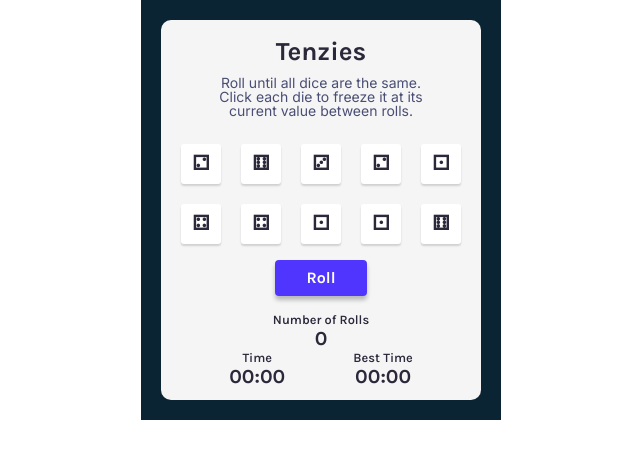
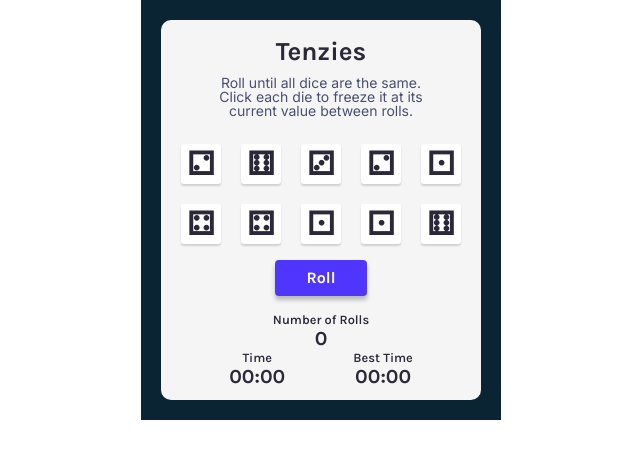
Before and after one commit to Romanmaliska/tenzies, a React (Create React App) app: page / in a window 1280 px wide. Shown: the top 458 px of the page, without its empty margins (319-959 px from the left). Built offline with nearby package versions, Linux system fonts and the light colour scheme.

Commit message:
refactoring Stopwatch component'

```diff
--- a/src/components/Confetti.js
+++ b/src/components/Confetti.js
@@ -3,16 +3,15 @@ import Confetti from 'react-confetti'
 import './confetti.scss'
 
 
-const Confettis = (props) => {
+const Confettis = () => {
   return (
-    <div className="confetti">
     <Confetti
+      className="confetti"
       width="360px"
-      height="380px"
-      run={props.isGameFinished}
+      height="420px"
       recycle={false}
     />
-    </div>
+
   )
 }
 
--- a/src/components/Main.js
+++ b/src/components/Main.js
@@ -89,7 +89,6 @@ const Main = () => {
                 <p className="game__text">
                     Roll until all dice are the same. Click each die to freeze
                     it at its current value between rolls.
-                    <Confettis isGameFinished={isGameFinished} />
                 </p>
                 {diceNumbers.map((item) => (
                     <Dice
@@ -104,12 +103,13 @@ const Main = () => {
                     resetGame={resetGame}
                     isGameFinished={isGameFinished}
                 />
-                <RollCounter countOfRolls={countOfRolls}/>
+                <RollCounter countOfRolls={countOfRolls} />
                 <Stopwatch
                     isDiceSelected={isDiceSelected}
                     countOfRolls={countOfRolls}
                     isGameFinished={isGameFinished}
                 />
+               { isGameFinished && <Confettis/>}
             </div>
         </div>
     );
--- a/src/components/Stopwatch.js
+++ b/src/components/Stopwatch.js
@@ -12,16 +12,19 @@ const Stopwatch = (props) => {
             (props.isDiceSelected || props.countOfRolls > 0) &&
             !props.isGameFinished
         ) {
-            setIntervalId(
-                setInterval(() => setTime((prevTime) => prevTime + 1), 1000)
-            );
+            if (!intervalId) {
+                setIntervalId(
+                    setInterval(() => setTime((prevTime) => prevTime + 1), 1000)
+                );
+            }
         } else {
             clearInterval(intervalId);
+            setIntervalId()
         }
-    }, [props.isDiceSelected || props.countOfRolls > 0, props.isGameFinished]);
+    }, [props.isDiceSelected, props.countOfRolls, props.isGameFinished]);
 
     React.useEffect(() => {
-        if (props.isGameFinished && time < localStorage.getItem("time")) {
+        if (props.isGameFinished && (time < localStorage.getItem("time") || !localStorage.getItem("time"))) {
             localStorage.setItem("time", time);
         }
     }, [props.isGameFinished]);
@@ -40,13 +43,16 @@ const Stopwatch = (props) => {
             <div>
                 <h3 className="stopwatch__heading">Best Time</h3>
                 <span className="stopwatch__time">
-                    {("0" + Math.floor(localStorage.getItem("time") / 60)).slice(-2)}:
+                    {(
+                        "0" + Math.floor(localStorage.getItem("time") / 60)
+                    ).slice(-2)}
+                    :
                 </span>
                 <span className="stopwatch__time">
-                    {("0" + Math.floor(localStorage.getItem("time") % 60)).slice(-2)}
+                    {(
+                        "0" + Math.floor(localStorage.getItem("time") % 60)
+                    ).slice(-2)}
                 </span>
-
-
             </div>
         </div>
     );
--- a/src/components/button.scss
+++ b/src/components/button.scss
@@ -13,4 +13,6 @@
     border-radius:4px;
     border: none;
     box-shadow: (0px 4px 4px rgba(0, 0, 0, 0.25));
+
+    cursor: pointer;
 }
--- a/src/components/confetti.scss
+++ b/src/components/confetti.scss
@@ -1,7 +1,4 @@
 .confetti{
-    display: flex;
-    align-items: center;
-    justify-content: center;
-
     margin: auto;
+    margin-top:0;
 }
--- a/src/components/dice.scss
+++ b/src/components/dice.scss
@@ -6,17 +6,18 @@
     width: 36px;
     height: 36px;
 
-    margin: .625rem;
-    padding: .125rem;
+    margin: 0.625rem;
+    padding: 0.125rem;
 
-    font-size: 1.25rem;
-    line-height: 1.5rem;
+    font-size: 2rem;
 
     border-radius: 3px;
-    background-color: #FFFFFF;
+    background-color: #ffffff;
     box-shadow: 0px 2px 2px rgba(0, 0, 0, 0.15);
+
+    cursor: default;
 }
 
-.selected{
-    background-color: #59E391,
+.selected {
+    background-color: #59e391;
 }
--- a/src/components/main.scss
+++ b/src/components/main.scss
@@ -16,9 +16,9 @@ span {
     align-items: center;
     justify-content: center;
 
+    margin: auto;
     width: 360px;
     height: 420px;
-    margin: auto;
 
     background-color: #0b2434;
 
```
